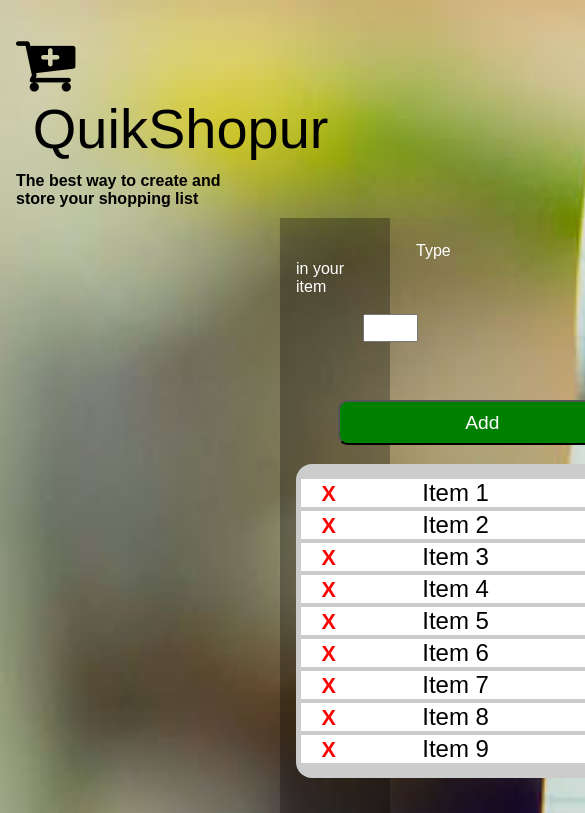
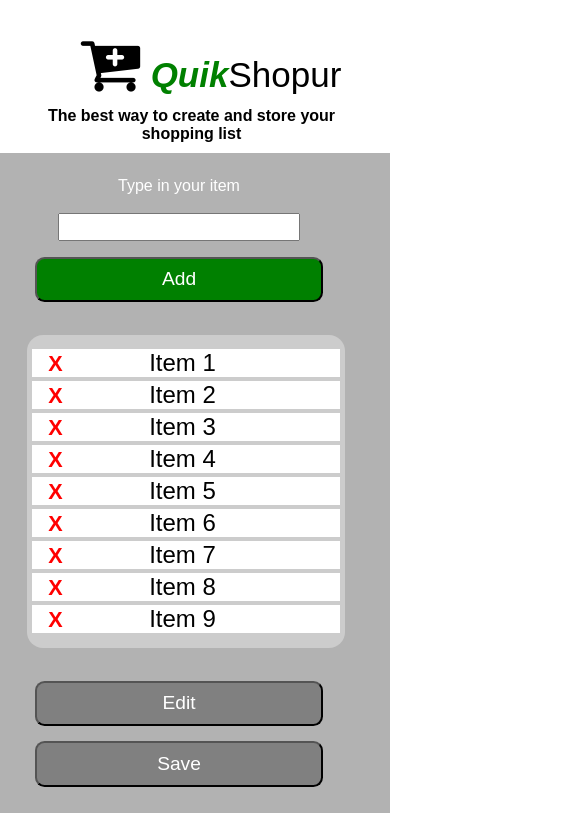
Before and after one commit to mse2321/quikShopur, a plain HTML site: page index.html in a window 390 px wide. Shown: the top 813 px of the page, 585 px wide, since content can reach past the window. Drawn offline with Linux system fonts and the light colour scheme.

Commit message:
refined responsivenss and finished full size styles

```diff
--- a/css/style.css
+++ b/css/style.css
@@ -33,6 +33,7 @@ aside {
 	margin-top: 0;
 	height: 56.1em;
 	display: block;
+	cursor: pointer;
 }
 .fa-cart-plus {
 	font-size: 4em;
@@ -41,6 +42,10 @@ aside {
 #logo-text {
 	font-size: 3.5em;
 	margin-left: .3em;
+}
+span#logo-text > span#accent-logo-text {
+	color: green;
+	font-weight: bold;
 }
 button {
 	color: white;
@@ -59,12 +64,13 @@ button#addButton {
 button#editButton {
 	margin: 2em 0 1em 2.2em;
 }
-button#addButton {
-	background-color: green;
-	margin-bottom: 1em;
+button#addButton:hover {
+	background-color: black;
+	color: white;
 }
 button:hover, button:focus, button:active {
-	background-color: blue;
+	background-color: black;
+	cursor: pointer;
 }
 small {
 	font-size: .7em;
@@ -87,7 +93,7 @@ ul li {
 	text-align: center;
 }
 ul li:hover {
-	background-color: #eee;
+	background-color: black;
 	color: white;
 }
 span.removeItem {
@@ -99,7 +105,8 @@ span.removeItem {
 	text-align: left;
 }
 span.removeItem:hover {
-	color: black;
+	color: green;
+	cursor: pointer;
 }
 input {
 	margin-left: 3.5em;
@@ -111,3 +118,39 @@ label {
 	margin-left: 7.5em;
 	color: white;
 }
+
+@media screen and (max-width: 700px) {
+
+	.container, header, footer, aside{
+		width: 100%;
+		text-align: center;
+	}
+	aside {
+		height: 42em;
+	}
+	#logo-text {
+		font-size: 35px;
+	}
+	h1 {
+		width: 90%;
+	}
+	input, label, button#saveButton {
+		margin: 0 auto;
+	}
+	button#editButton {
+		margin: 1.7em auto .8em auto;
+	}
+	button#addButton {
+		margin: .8em auto 1.7em auto;
+	}
+	aside ul {
+		width: 80%;
+		margin: 0 11%;
+	}
+	body {
+		background: none;
+	}
+	footer, small {
+	margin: 1em 1% 1em -2%;
+	}
+}
--- a/index.html
+++ b/index.html
@@ -11,7 +11,7 @@
 	<div class="container">
 		<header>
 			<div id="logo">
-				<i class="fa fa-cart-plus"></i><span id="logo-text">QuikShopur</span>
+				<i class="fa fa-cart-plus"></i><span id="logo-text"><span id="accent-logo-text"><em>Quik</em></span>Shopur</span>
 				<h1>The best way to create and store your shopping list</h1>
 			</div>
 		</header>
```
